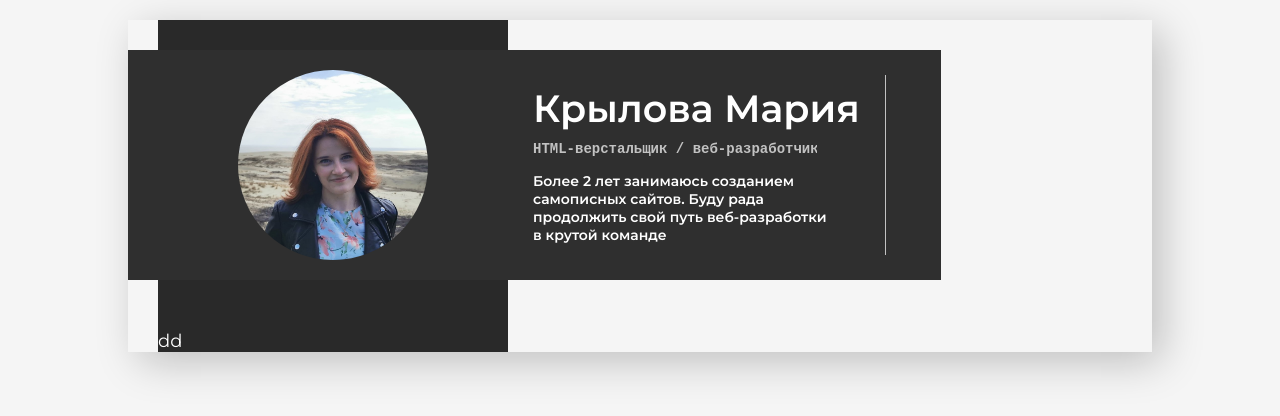
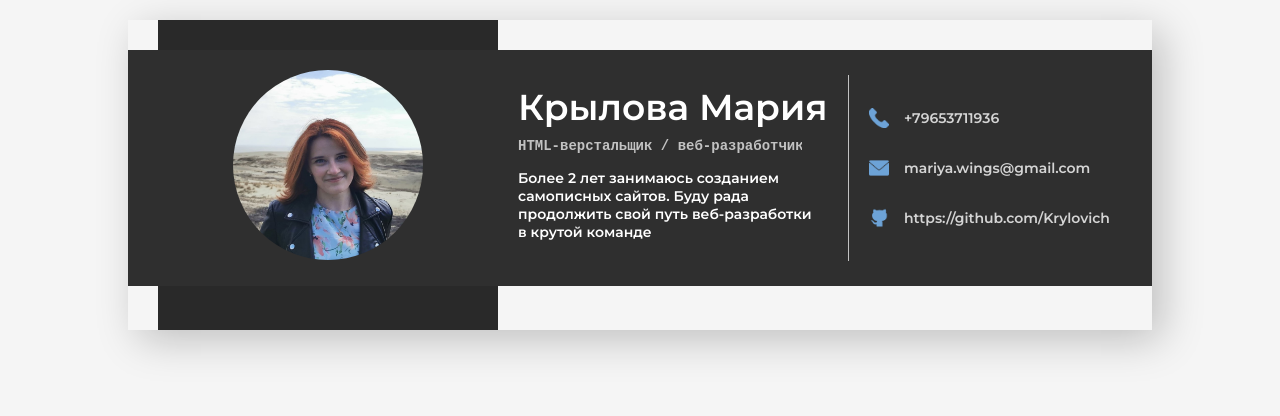
Before and after one commit to Krylovich/My-cv, a plain HTML site: page index.html in a window 1280 px wide. Drawn offline with Linux system fonts and the light colour scheme.

Commit message:
добавлены исправления в линию с информацией

```diff
--- a/assets/style.css
+++ b/assets/style.css
@@ -52,20 +52,21 @@ a {
 
 .content-info-left {
     height: 100%;
-    width: 350px;
+    width: 340px;
     background-color: #292929;
     color: #fff;
     padding-top: 310px;
 }
 
+/* Content Line */
 .content-info-block {
-    background-color: #2f2f2f;
-    position: absolute;
-    top: 30px;
-    left: 0;
+  background-color: #2f2f2f;
+  position: absolute;
+  width: 100%;
+  top: 30px;
+  left: 0;
 }
 
-/* Content Line */
 .content-info-block-line {
     display: flex;
     flex-direction: row;
@@ -75,17 +76,17 @@ a {
 .content-info-block-line img {
   width: 190px;
   height: 190px;
-  margin: 20px 80px;
+  margin: 20px 75px;
   border-radius: 150px;
 }
 
 .content-info-block-line-name {
-  margin: 35px 25px;
-  width: 327px;
+  margin: 35px 20px;
+  width: 310px;
 }
 
 .content-info-block-line-name h1 {
-  font-size: 38px;
+  font-size: 36px;
   color: #fff;
   margin-bottom: 9px;
 }
@@ -137,7 +138,30 @@ a {
 }
 
 .content-info-block-line-contacts ul {
-  margin-left: 15px;
+  margin-left: 10px;
   padding-left: 10px;
   list-style: none;
 }
+
+.content-info-block-line-contacts ul li {
+  font-size: 14px;
+  font-weight: 600;
+  padding: 15px 0;
+  display: flex;
+  align-items: center;
+}
+
+.content-info-block-line-contacts ul li a {
+  color: #ffffffcb;
+}
+
+.content-info-block-line-contacts ul li:hover a {
+  color: #fff;
+}
+
+.content-info-block-line-contacts ul li .icon {
+  width: 20px;
+  height: 20px;
+  border-radius: 0;
+  margin: 0 15px 0 0;
+}
--- a/index.html
+++ b/index.html
@@ -27,14 +27,13 @@
                  </div>
                  <div class="content-info-block-line-contacts">
                     <ul>
-                        <li></li>
-                        <li></li>
-                        <li></li>
+                        <li><img src="assets/img/tel.png" class="icon" alt=""><a href="#">+79653711936</a></li>
+                        <li><img src="assets/img/mail.png" class="icon" alt=""><a href="#">mariya.wings@gmail.com</a></li>
+                        <li><img src="assets/img/github.png" class="icon" alt=""><a href="#">https://github.com/Krylovich</a></li>
                     </ul>
                  </div>
                </div>
             </div>
-            dd
 
         </div>
         <div class="content-info-right">
```
Also changed, not shown: assets/img/github.png (added), assets/img/mail.png (added), assets/img/tel.png (added).
